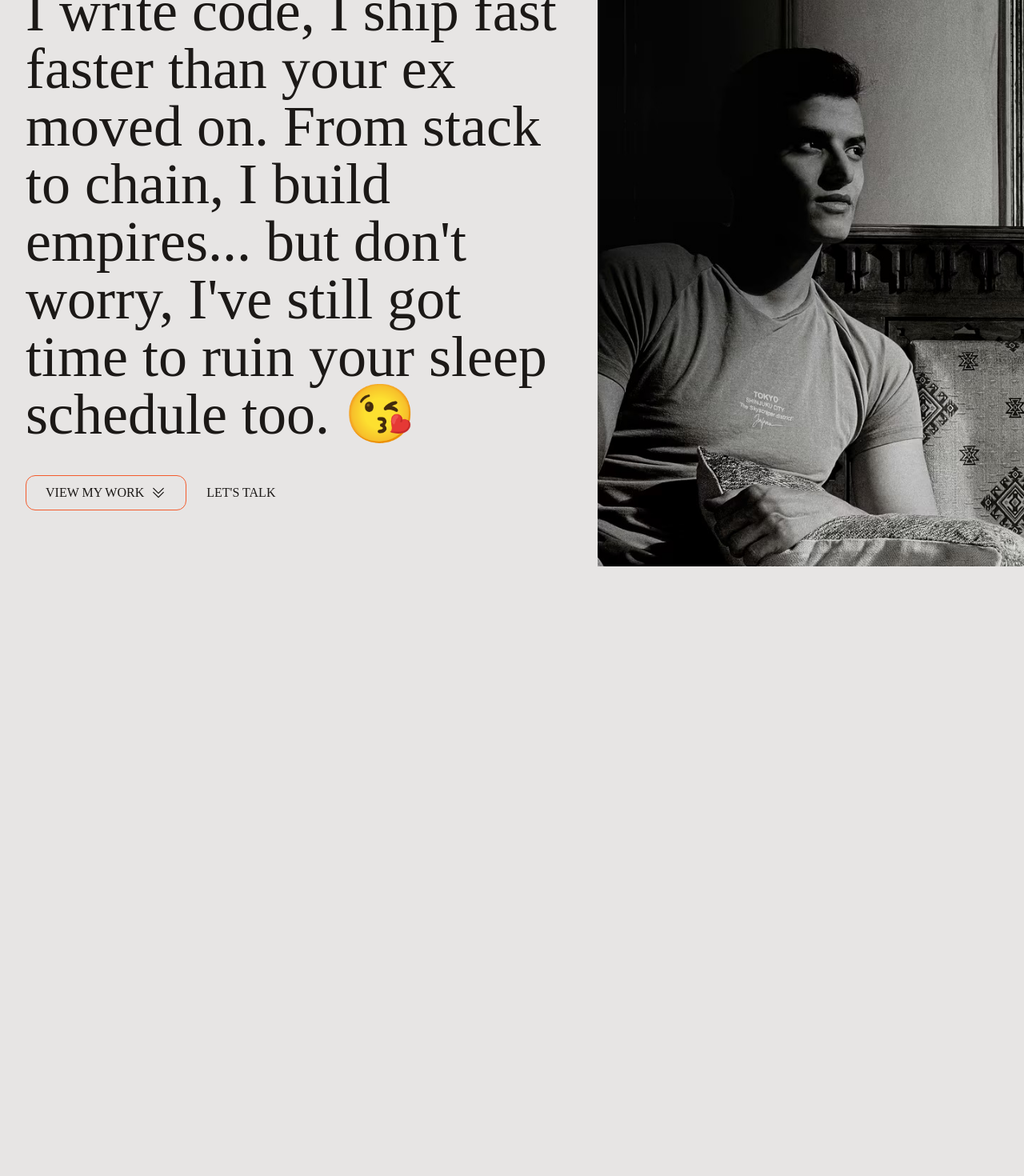
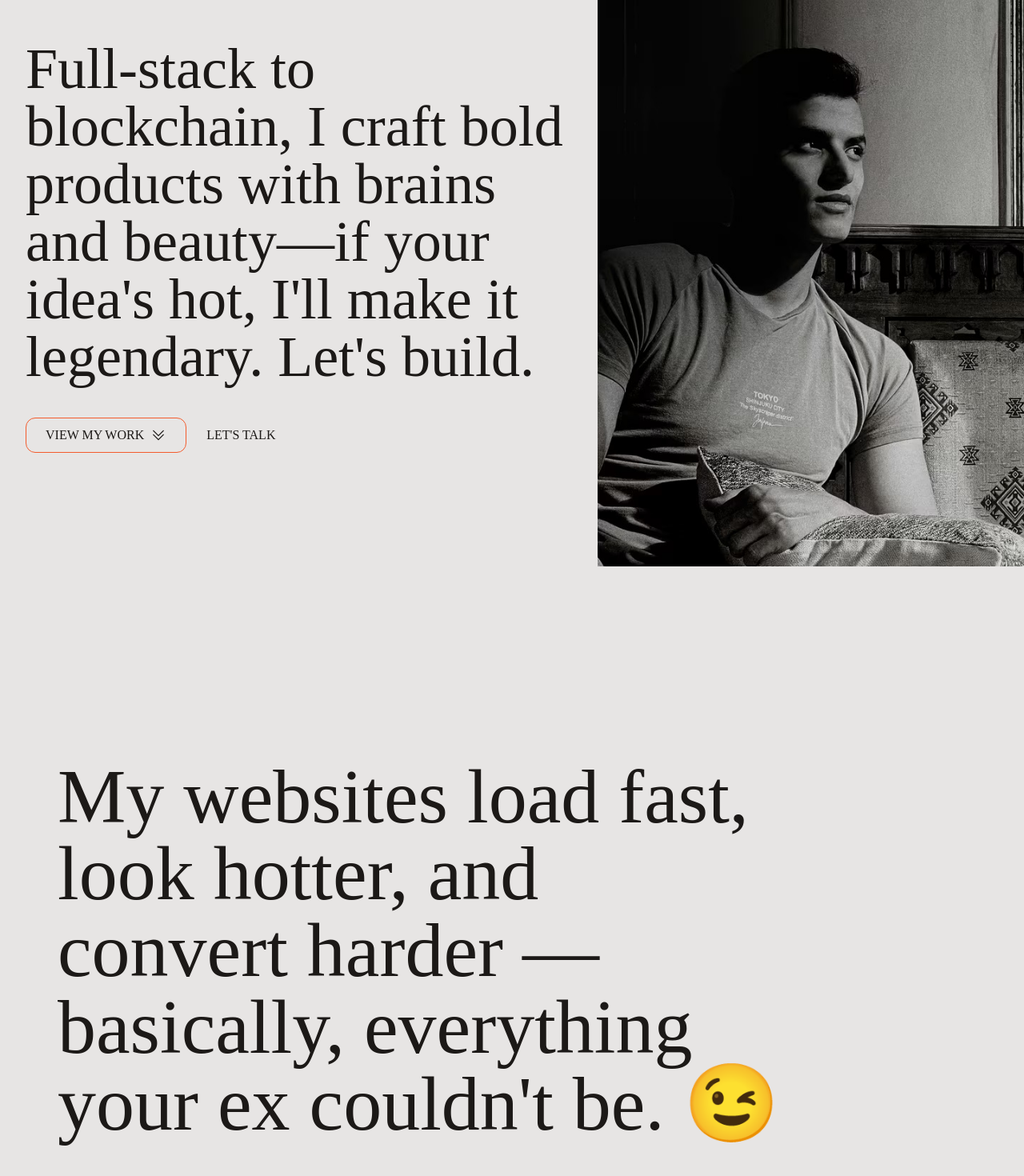
Before and after one commit to LOSTBOY-IS-DED/Subh.rs, a Next.js app in the folder starter-template/: page / in a window 1280 px wide. Shown: the part 92-1562 px from the top of the page at 80% size. Before the commit the page ends 800 px from the top, so only its background shows below. Built offline with nearby package versions, Linux system fonts and the light colour scheme.

Commit message:
changed content

```diff
--- a/starter-template/src/app/page.tsx
+++ b/starter-template/src/app/page.tsx
@@ -1,9 +1,11 @@
 import Header from "@/sections/Header";
 import Hero from "@/sections/Hero";
+import Intro from "@/sections/Intro";
 
 export default function Home() {
   return <>
     <Header/>
     <Hero/>
+    <Intro/>
   </>
 }
--- a/starter-template/src/sections/Hero.tsx
+++ b/starter-template/src/sections/Hero.tsx
@@ -11,9 +11,8 @@ const Hero: FC = () => {
         <div className="md:col-span-7 flex flex-col justify-center">
           <div className="container !max-w-full">
             <h1 className="text-5xl md:text-6xl lg:text-7xl mt-40 md:mt-0">
-              I write code, I ship fast faster than your ex moved on. From stack
-              to chain, I build empires... but don&apos;t worry, I&apos;ve still
-              got time to ruin your sleep schedule too. 😘
+              Full-stack to blockchain, I craft bold products with brains and beauty—if your idea&apos;s hot, I&apos;ll make it legendary. Let&apos;s build.
+
             </h1>
             <div className="flex flex-col md:flex-row md:items-center mt-10 items-start gap-6">
               <Button
--- a/starter-template/src/sections/Intro.tsx
+++ b/starter-template/src/sections/Intro.tsx
@@ -1,7 +1,16 @@
 import { FC } from "react";
 
 const Intro: FC = () => {
-  return <div>Intro</div>;
+  return (
+    <section className="py-24 mt-12 md:py-32 lg:py-40 md:mt-16 lg:mt-20">
+      <div className="container">
+        <h2 className="text-4xl md:text-7xl lg:text-8xl lg:w-[80%] ">
+          My websites load fast, look hotter, and convert harder — basically,
+          everything your ex couldn&apos;t be. 😉
+        </h2>
+      </div>
+    </section>
+  );
 };
 
 export default Intro;
```
